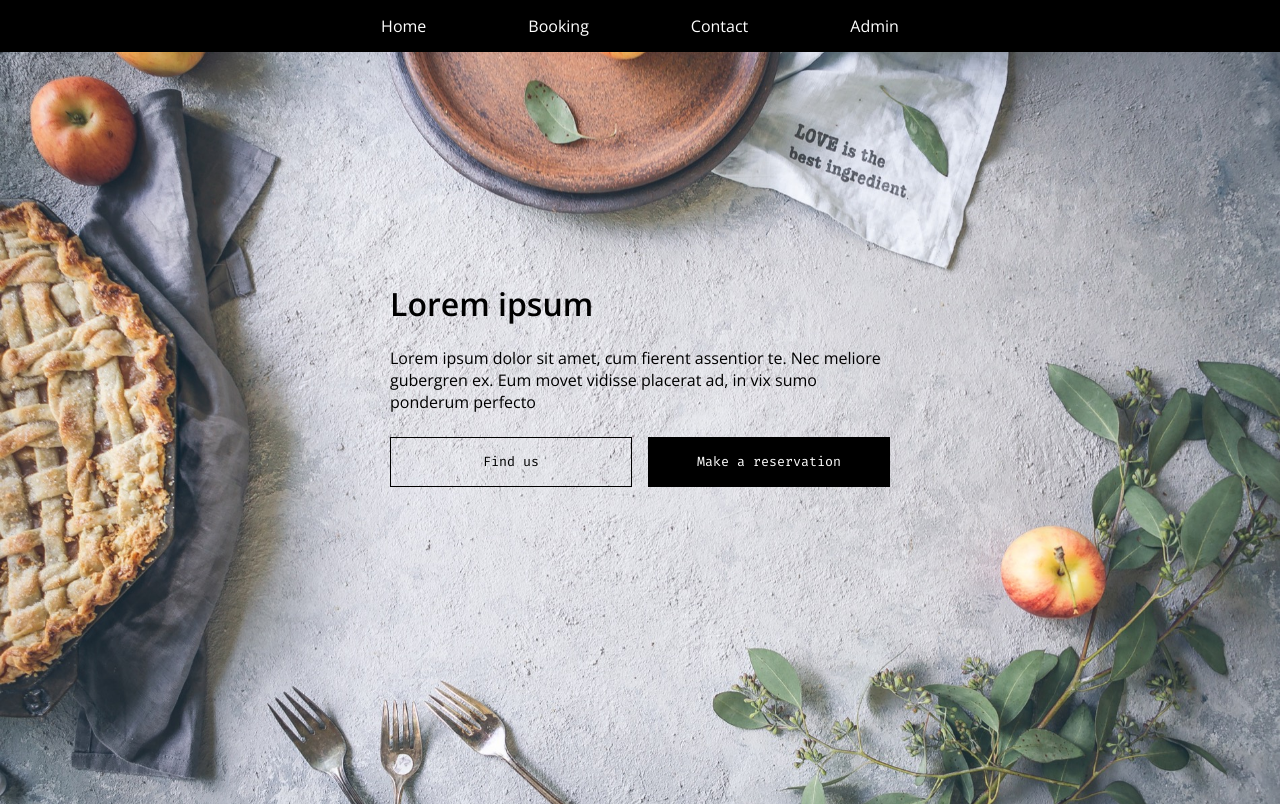
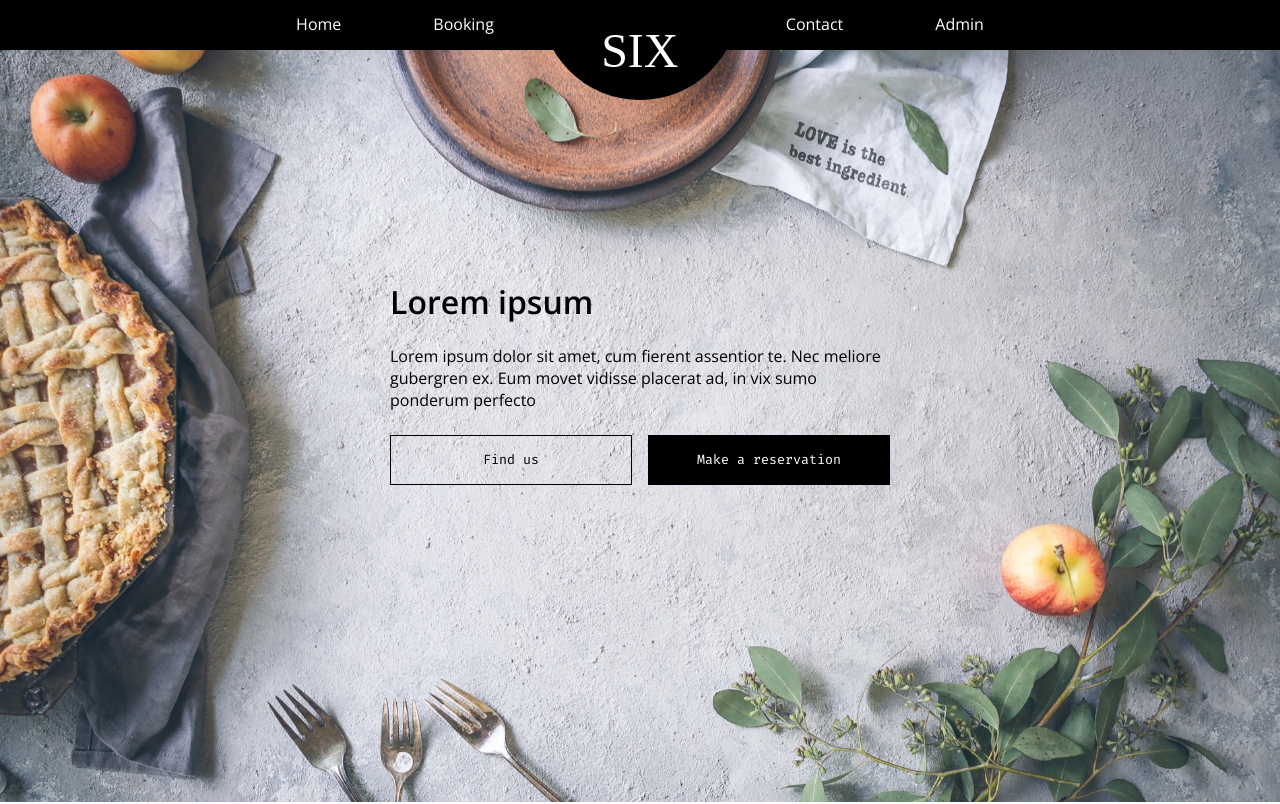
Before and after one commit to edblad/restaurangbokning, a React (Create React App) app in the folder restaurangbokning/: page / in a window 1280 px wide. Built offline with nearby package versions, Linux system fonts and the light colour scheme.

Commit message:
nav styling for desktop

```diff
--- a/restaurangbokning/src/components/menu/menu.css
+++ b/restaurangbokning/src/components/menu/menu.css
@@ -1,12 +1,12 @@
 .menu {
   text-align: center;
   background: #000;
-  padding: 15px;
+  padding-bottom: 15px;
 }
 
 .menu a {
   color: #fff;
-  margin: 0px 35px;
+  margin: 0px 30px;
   padding: 6px 16px 6px;
   text-decoration: none;
 }
@@ -22,3 +22,32 @@
   margin:0;
   padding:0;
 }
+
+.circle {
+  background: black;
+  height: 100px;
+  width: 200px;
+  border-bottom-left-radius: 200px;
+  border-bottom-right-radius: 200px;
+  display: inline-block;
+  margin-bottom: -70px;
+  position: relative;
+}
+@import url('https://fonts.googleapis.com/css?family=Abril+Fatface');
+@import url('https://fonts.googleapis.com/css?family=Nothing+You+Could+Do');
+@import url('https://fonts.googleapis.com/css?family=Fredericka+the+Great');
+@import url('https://fonts.googleapis.com/css?family=Yeseva+One');
+.circle span {
+  /* font-family: 'Abril Fatface', cursive; */
+  /* font-family: 'Nothing You Could Do', cursive; */
+  /* font-family: 'Fredericka the Great', cursive; */
+  font-family: 'Yeseva One', cursive;
+  color: #fff;
+  font-size: 3em;
+  position: absolute;
+  top: 50%;
+  left: 50%;
+  transform: translate(-50%, -50%);
+}
+
+/* 780px */
--- a/restaurangbokning/src/components/menu/menu.js
+++ b/restaurangbokning/src/components/menu/menu.js
@@ -8,6 +8,7 @@ const Menu = () => (
     <Link to="/">Home</Link>
     <Link to="/booking">Booking</Link>
     {/* <img src={iconHome} alt="Icon for home" className="iconHome"/> */}
+    <div className="circle"><span>SIX</span></div>
     <Link to="/contact">Contact</Link>
     <Link to="/admin">Admin</Link>
   </div>
```
